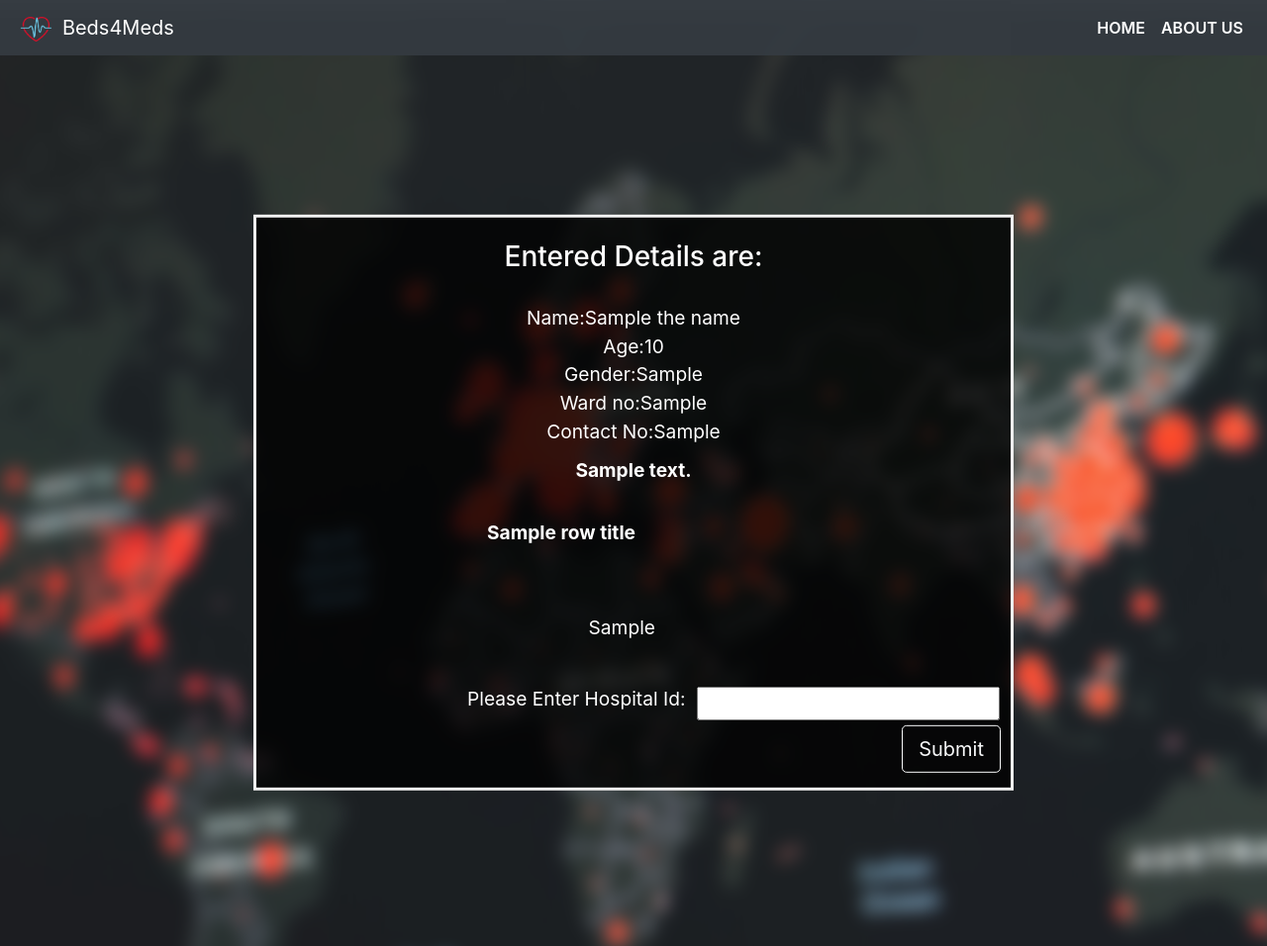
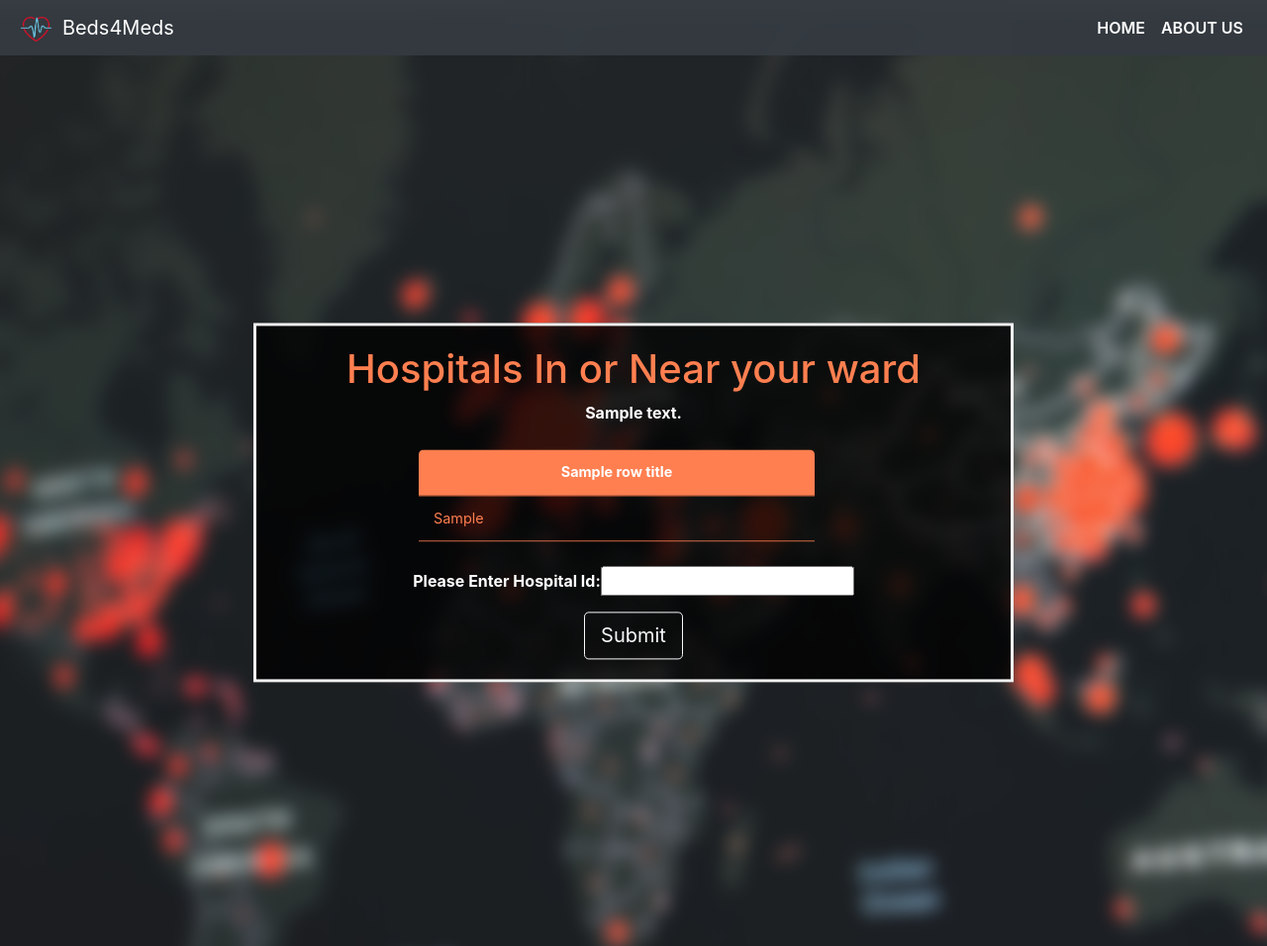
Before and after one commit to HarishaS25/DBMS_project, a Flask app: template templates/hsearch_in_ward.html in a window 1280 px wide. Shown: the whole page at 99% size. Run offline with Flask 2, Linux system fonts and the light colour scheme; the template is opened without the code that fills it: most values are stand-ins (such as "Sample title", 1, 10 or a date in 2020); parts of the project's set-up code (start-up, migrations or seed data) failed here and were passed over.

Commit message:
table front end modifications

```diff
--- a/beds4meds.py
+++ b/beds4meds.py
@@ -25,7 +25,10 @@ def home():
 
 @app.route("/login",methods=['GET','POST'])
 def login():
-    return render_template('loginpage.html')
+    if "user" in session:
+        return redirect('/admin')
+    else:
+        return render_template('loginpage.html')
 
 @app.route("/register",methods=['GET','POST'])
 def register():
@@ -115,7 +118,7 @@ def view():
         if len(content)==0:
             return "no patients"
         else:
-            l=['patient_no','patient_name','gender','hospital_id','contact_no','age','ventilator','admit_date','status']
+            l=['patient_no','patient_name','gender','contact_no','age','ventilator','admit_date']
             return render_template('view_patient.html',row_titles=l,the_data=content)
     else:
         return redirect('/login')
@@ -155,7 +158,7 @@ def dropsession():
 
 @app.route("/hlist",methods=['POST'])
 def hsearch():
-    l=('hospital_id','ward_no','hospital_name','no of beds','cost_per_day')
+    l=('hospital_id','ward_no','hospital_name','no_of_beds','cost_per_day')
     message="Hurray! There are hospitals in your ward or in nearby wards."
     message1="we recommend hospital with vetilator considering your age."
     ldetail.clear()
--- a/functions.py
+++ b/functions.py
@@ -152,13 +152,13 @@ def increment_bed_count(btype,hid):
 
 def view_patients(hid):
     c=list()
-    _sql="""select * from patient_list where hospital_id=%s and status='a';"""
+    _sql="""select patient_no,patient_name,gender,contact_no,age,ventilator,admit_date from patient_list where hospital_id=%s and status='a';"""
     with UseDataBase(dbconn) as cursor:
         cursor.execute(_sql,(hid,))
         contents=cursor.fetchall()
     for i in contents:
         i=list(i)
-        i[7]=i[7].strftime("%d-%m-%Y")
+        i[6]=i[6].strftime("%d-%m-%Y")
         c.append(i)
     return c
 
--- a/static/search.css
+++ b/static/search.css
@@ -41,6 +41,7 @@ body, html {
     width: 80%;
     padding: 20px;
     text-align: center;
+align="center";
   }
 #d1{
     margin-top: 30px;
@@ -54,20 +55,44 @@ body, html {
 
   }
 
+h1{
+color:#FF7F50;
+}
+
   table {
+    border-collapse:collapse;
+margin:25px 0;
     font-weight: normal;
-    font-size: 1.2em;
+    font-size: 0.9em;
     position: relative;
     left: 10em;
+    min-width:400px;
+    border-radius:5px 5px 0 0;
+    overflow:hidden;
 
   }
+th{
+   padding:12px 15px;
+   background-color:#FF7F50;
+   color:#ffffff;
+   text-align:left;
+   font-weight:bold;
+}
 
-  td, th {
-    padding-bottom: 5px;
-    padding-top: 7px;
-    text-align: right;
+
+  td {
+    padding:12px 15px;
+    text-align: left;
 
     }
+tr{
+border-bottom: 1px solid #FF7F50;
+}
+
+tr:nth-of-type(even){
+color:#FF7F50;
+
+{
 
 input[type=submit] {
   float: right;
--- a/templates/final.html
+++ b/templates/final.html
@@ -1,5 +1,10 @@
 {% extends 'base.html' %}
+{% block head %}
+{% endblock %}
 {% block body %}
+
+<div class="bg-image"></div>
+<div class="bg-text" id='d1'>
 <table id="scroll">
 <tr><td>hospital id:</td><td>{{the_id}}</td></tr>
 <tr><td>hospital name:</td><td>{{the_name}}</td></tr>
--- a/templates/hsearch_in_ward.html
+++ b/templates/hsearch_in_ward.html
@@ -5,14 +5,8 @@
 {% block body %}
 <div class="bg-image"></div>
 <div class="bg-text" id='d1'>
-<h3>Entered Details are:</h3>
-<p>Name:{{the_name}}</p>
-<p>Age:{{the_age}}</p>
-<p>Gender:{{the_gender}}</p>
-<p>Ward no:{{the_wardno}}</p>
-<p>Contact No:{{the_contno}}</p>
+<h1>Hospitals In or Near your ward</h1>
 <p id="s"> {{the_message}}</p>
-
 <table id="scroll">
        <tr>
             {%for row_title in row_titles%}
@@ -29,10 +23,9 @@
 {%endfor %}
 </table>
 <form method='POST' action='/confirm'>
-<table>
-<tr><td>Please Enter Hospital Id:</td><td><input name='hid' type='text' width=20></td></tr>
-</table>
-<tr><td><input type='submit' name='submit' value='Submit' class="btn btn-outline-light btn-lg"></td></tr >
+<p>Please Enter Hospital Id:<input name='hid' type='text' width=20></p>
+
+<input type='submit' name='submit' value='Submit' class="btn btn-outline-light btn-lg">
 </form>
 </div>
 
```
Also changed, not shown: templates/view_patient.html (+6 -6 lines).
